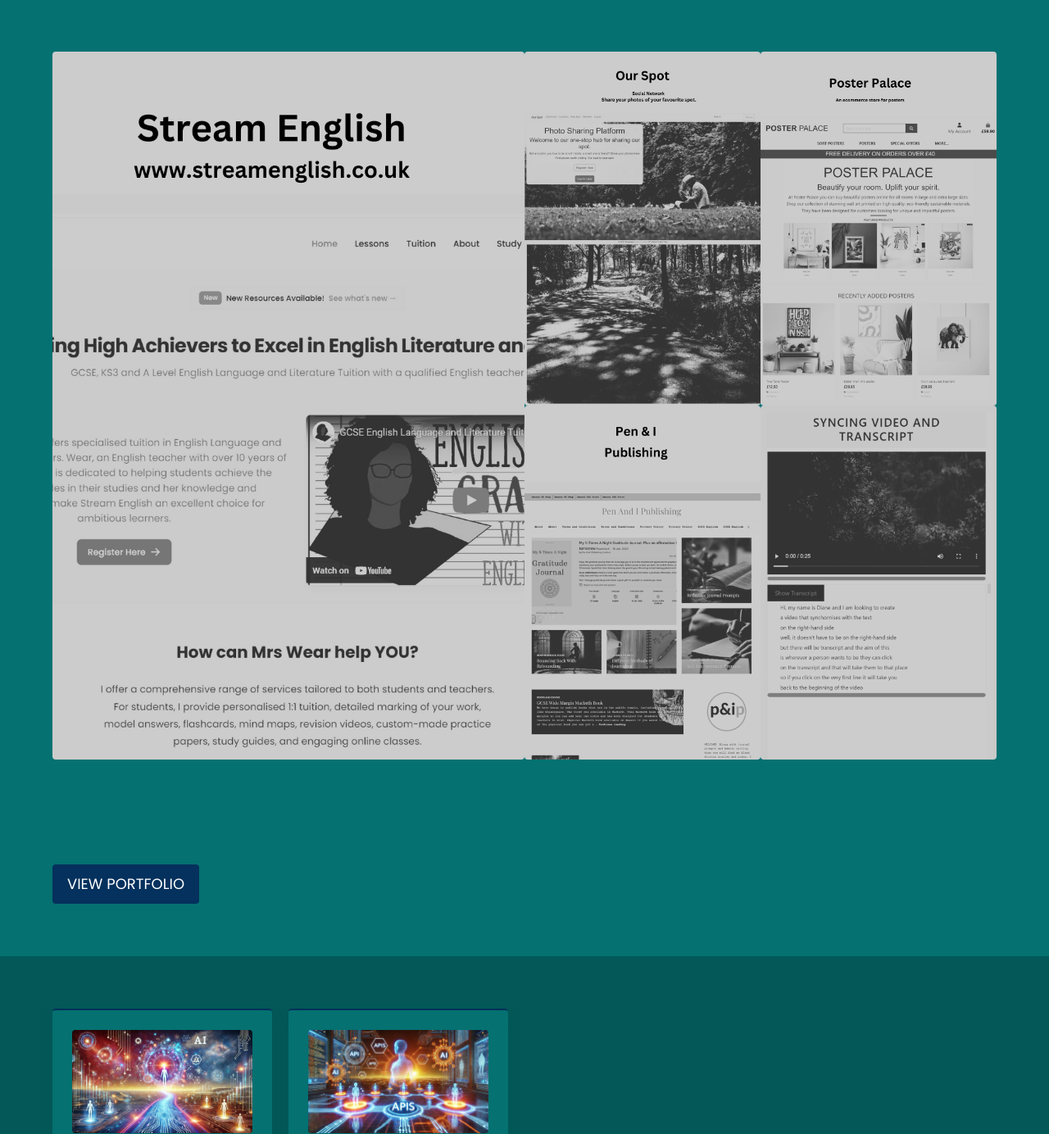
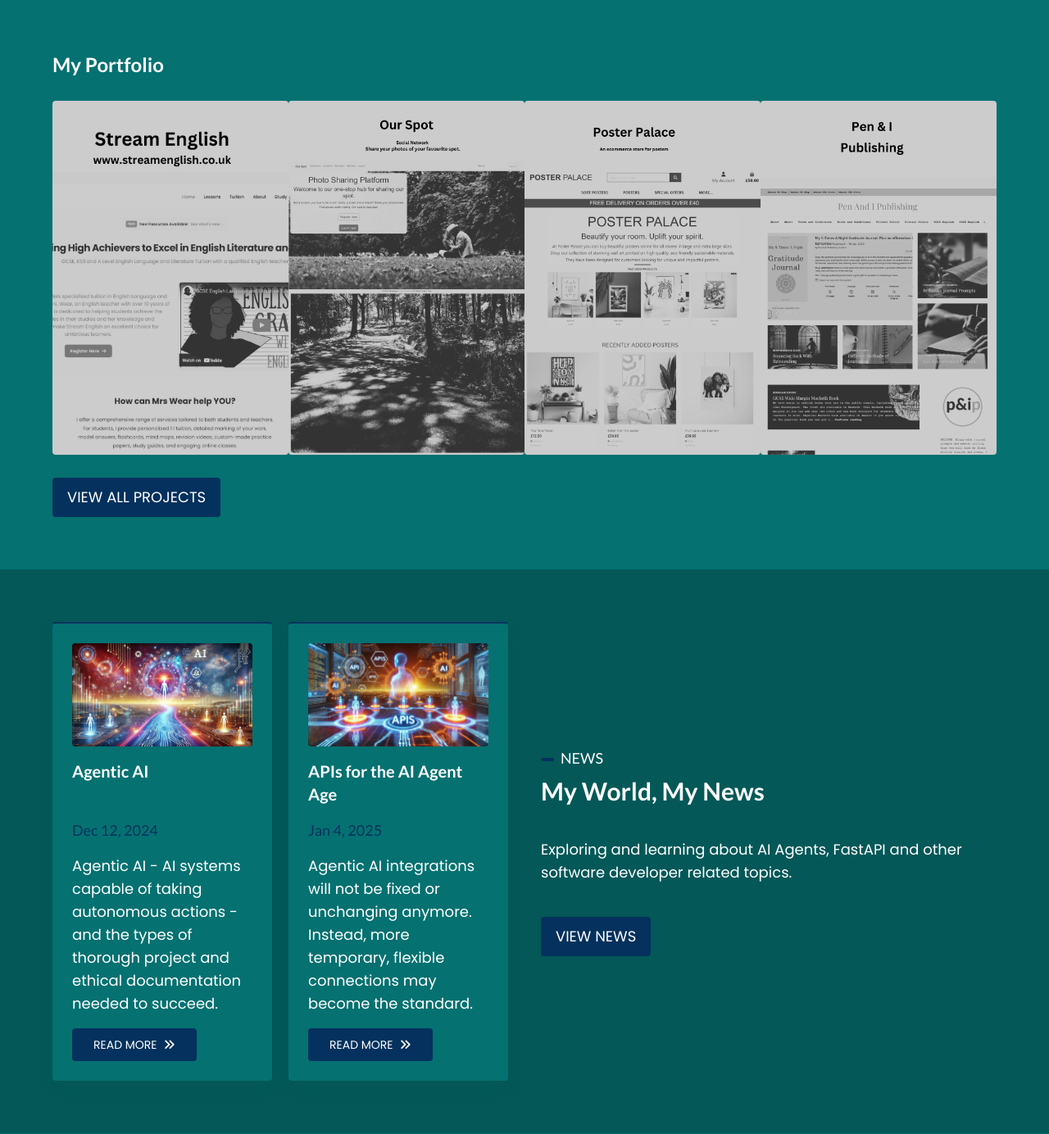
Before and after one commit to djangify/myapp, a Django app: page / in a window 1280 px wide. Shown: the part 2561-3945 px from the top of the page at 82% size. Run offline with Django 3.2, Linux system fonts and the light colour scheme; some libraries are stand-ins or nearby versions; grey boxes are pictures that could not be loaded.

Commit message:
Update gallery section on homepage

```diff
--- a/static/css/style.css
+++ b/static/css/style.css
@@ -459,6 +459,12 @@ img,
 video {
   max-width: 100%;
   height: auto;
+}
+
+img.gallery {
+  width: 100%;
+  height: 100%;
+  object-fit: cover;
 }
 
 /* Make elements with the HTML hidden attribute stay hidden by default */
--- a/templates/base/gallery.html
+++ b/templates/base/gallery.html
@@ -1,27 +1,43 @@
 {% load static %}
 <!-- Gallery Section -->
-<section class="p-6 bg-secondary grid md:p-16 md:grid-cols-2 md:grid-rows-3 lg:grid-cols-4 lg:grid-rows-2">
-    <figure class="md:col-span-2 md:row-span-1 lg:col-span-2 lg:row-span-2 relative">
-        <a href="https://djangify.com/portfolio/stream-english/" target="_blank" rel="noopener noreferrer">
-            <img src="{% static 'images/gallery-1.png' %}" alt="Gallery stream english" />
+<section class="p-6 bg-secondary text-text  md:p-16">
+    <main class="max-w-screen-2xl grid gap-y-6">
+        <div class="grid gap-y-2">
+            <h1 class="text-2xl font-bold sm:text-3xl xl:text-5xl">My Portfolio</h1>
+        </div>
+        <br>
+        <section class="grid gap-y-4 gap-x-4 grid-cols-1 sm:grid-cols-2 md:grid-cols-3 lg:grid-cols-4">
+            <figure>
+                <img class="w-full h-full object-cover hover:scale-105 transition-transform duration-300"
+                     src="{% static 'images/gallery-1.png' %}"
+                     alt="Project 1" />
+            </figure>
+
+            <figure>
+                <img class="w-full h-full object-cover hover:scale-105 transition-transform duration-300"
+                     src="{% static 'images/gallery-2.jpg' %}"
+                     alt="Project 2" />
+            </figure>
+
+            <figure>
+                <img class="w-full h-full object-cover hover:scale-105 transition-transform duration-300"
+                     src="{% static 'images/gallery-3.jpg' %}"
+                     alt="Project 3" />
+            </figure>
+
+            <figure>
+                <img class="w-full h-full object-cover hover:scale-105 transition-transform duration-300"
+                     src="{% static 'images/gallery-4.jpg' %}"
+                     alt="Project 4" />
+            </figure>
+
+        </section>
+    </main>
+    <br>
+    <div class="mt-8">
+        <a href="{% url 'portfolio:portfolio_list' %}"
+           class="inline-block uppercase p-2 border-2 border-accent bg-accent text-xs rounded hover:bg-transparent hover:text-accent transition-colors duration-300 sm:text-lg sm:px-4">
+            View All Projects
         </a>
-    </figure>
-    <figure class="relative">
-        <a href="https://djangify.com/portfolio/our-spot/" target="_blank" rel="noopener noreferrer">
-
-            <img src="{% static 'images/gallery-2.jpg' %}" alt="Gallery 2 Our Spot" />
-        </a>
-    </figure>
-    <figure class="relative">
-        <img src="{% static 'images/gallery-3.jpg' %}" alt="Gallery 3" />
-    </figure>
-    <figure class="relative">
-        <img src="{% static 'images/gallery-4.jpg' %}" alt="Gallery 4" />
-    </figure>
-    <figure class="relative">
-        <img src="{% static 'images/gallery-5.jpg' %}" alt="Gallery 5" />
-    </figure>
+    </div>
 </section>
-<div class="p-6 bg-secondary text-text relative md:p-16 flex flex-col gap-y-5 lg:gap-y-10">
-    <a class="uppercase p-2 border-2 border-accent bg-accent self-start text-xs rounded sm:text-lg sm:px-4" href="{% url 'portfolio:portfolio_list' %}">View Portfolio</a>
-</div>
```
Also changed, not shown: templates/base/gallery2.html (added, +27 -0 lines).
